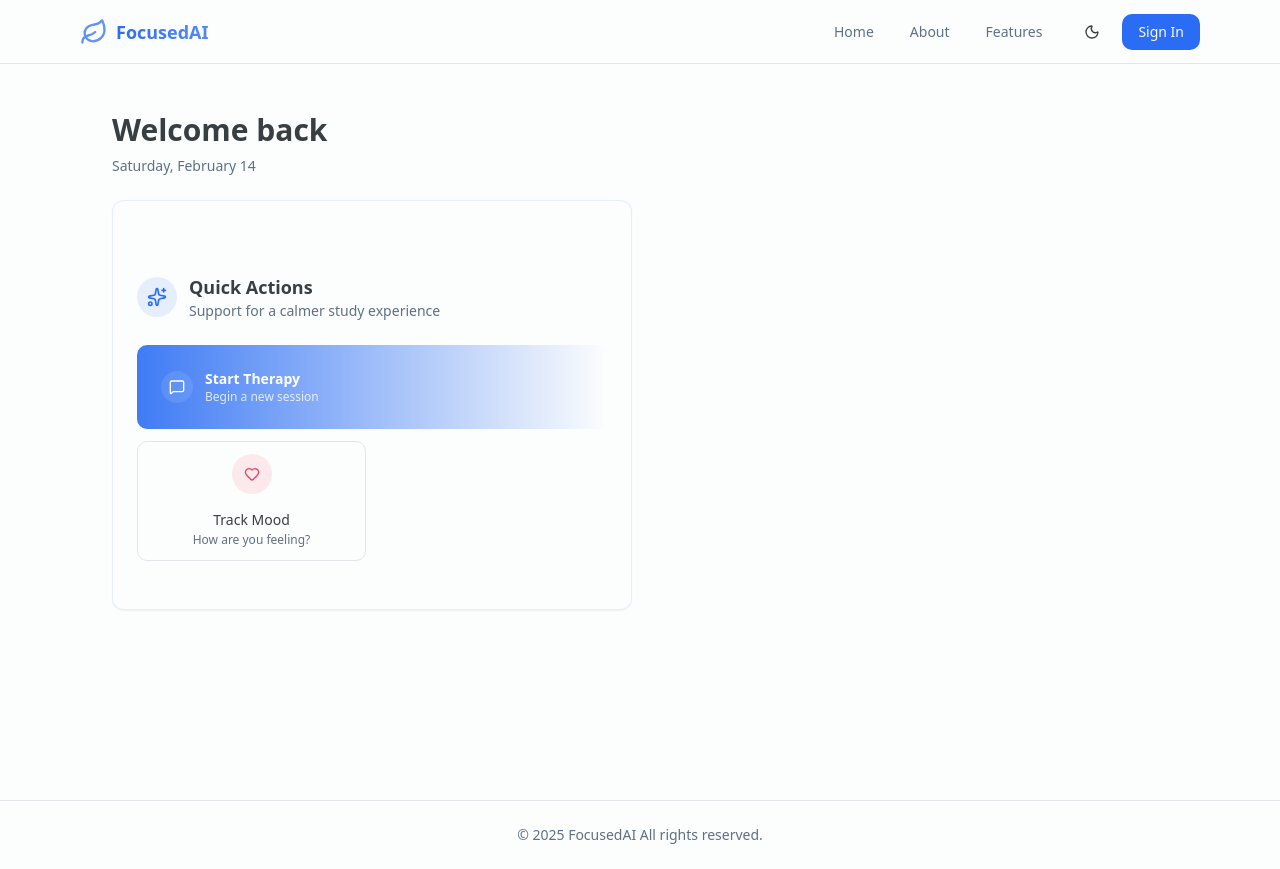
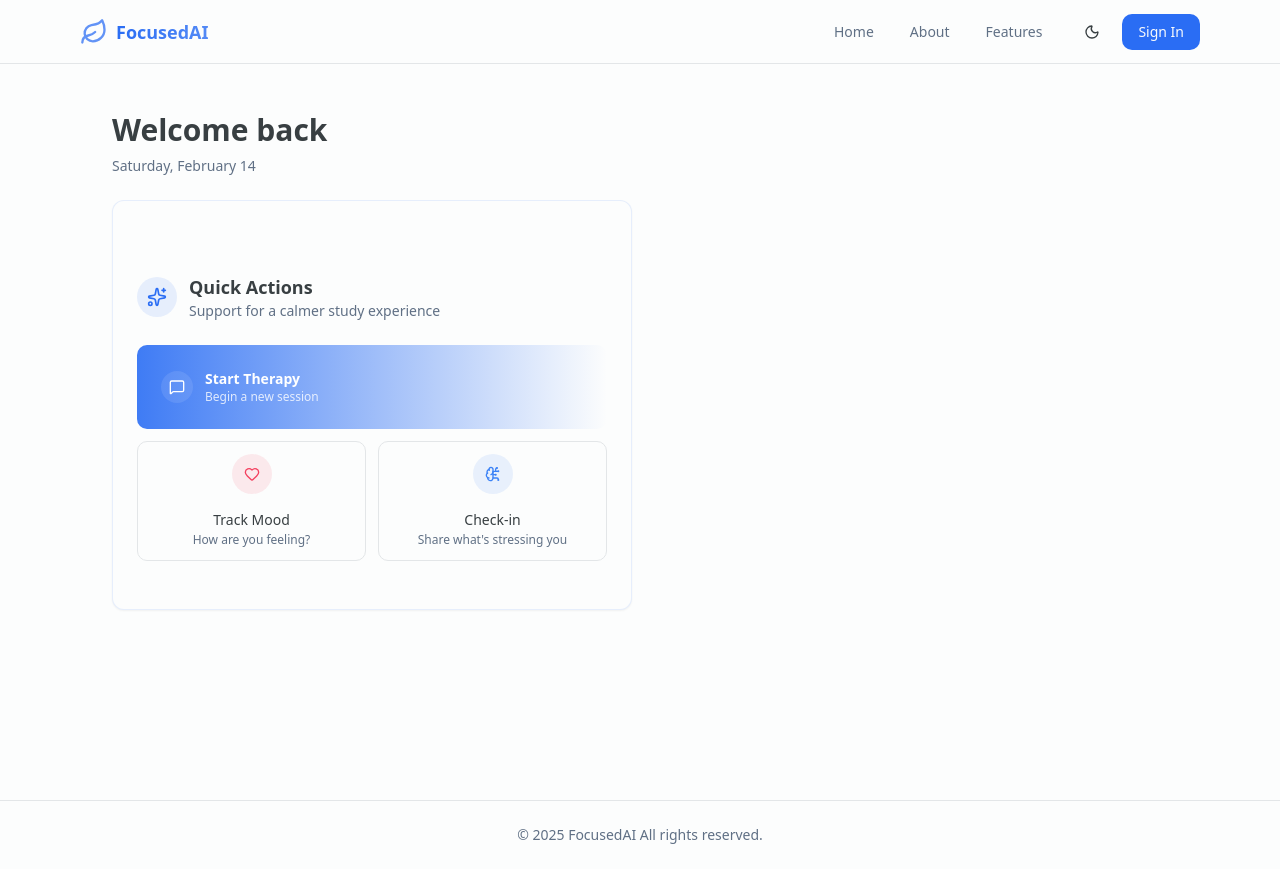
Before and after one commit to Bihari-Fernando/focused-ai, a Next.js app: page /dashboard in a window 1280 px wide. Built offline with nearby package versions, Linux system fonts and the light colour scheme.

Commit message:
add check-in component

```diff
--- a/app/dashboard/page.tsx
+++ b/app/dashboard/page.tsx
@@ -2,7 +2,7 @@
 import { useState, useEffect } from "react";
 import { Container } from "@/components/ui/container";
 import { motion } from "framer-motion";
-import { MessageSquare, ArrowRight, Heart } from "lucide-react";
+import { MessageSquare, ArrowRight, Heart, BrainCircuit } from "lucide-react";
 
 import {
     Card,
@@ -99,7 +99,7 @@ export default function dashboardPage() {
                                                     "justify-center items-center text-center",
                                                     "transition-all duration-200 group-hover:translate-y-[-2px]"
                                                 )}
-                                                onClick={() => {}}
+                                                onClick={() => { }}
                                             >
                                                 <div className="w-10 h-10 rounded-full bg-rose-500/10 flex items-center justify-center mb-2">
                                                     <Heart className="w-5 h-5 text-rose-500" />
@@ -108,6 +108,26 @@ export default function dashboardPage() {
                                                     <div className="font-medium text-sm">Track Mood</div>
                                                     <div className="text-xs text-muted-foreground mt-0.5">
                                                         How are you feeling?
+                                                    </div>
+                                                </div>
+                                            </Button>
+
+                                            <Button
+                                                variant="outline"
+                                                className={cn(
+                                                    "flex flex-col h-[120px] px-4 py-3 group/ai hover:border-primary/50",
+                                                    "justify-center items-center text-center",
+                                                    "transition-all duration-200 group-hover:translate-y-[-2px]"
+                                                )}
+                                                onClick={() => { }}
+                                            >
+                                                <div className="w-10 h-10 rounded-full bg-blue-500/10 flex items-center justify-center mb-2">
+                                                    <BrainCircuit className="w-5 h-5 text-blue-500" />
+                                                </div>
+                                                <div>
+                                                    <div className="font-medium text-sm">Check-in</div>
+                                                    <div className="text-xs text-muted-foreground mt-0.5">
+                                                        Share what's stressing you
                                                     </div>
                                                 </div>
                                             </Button>
```
